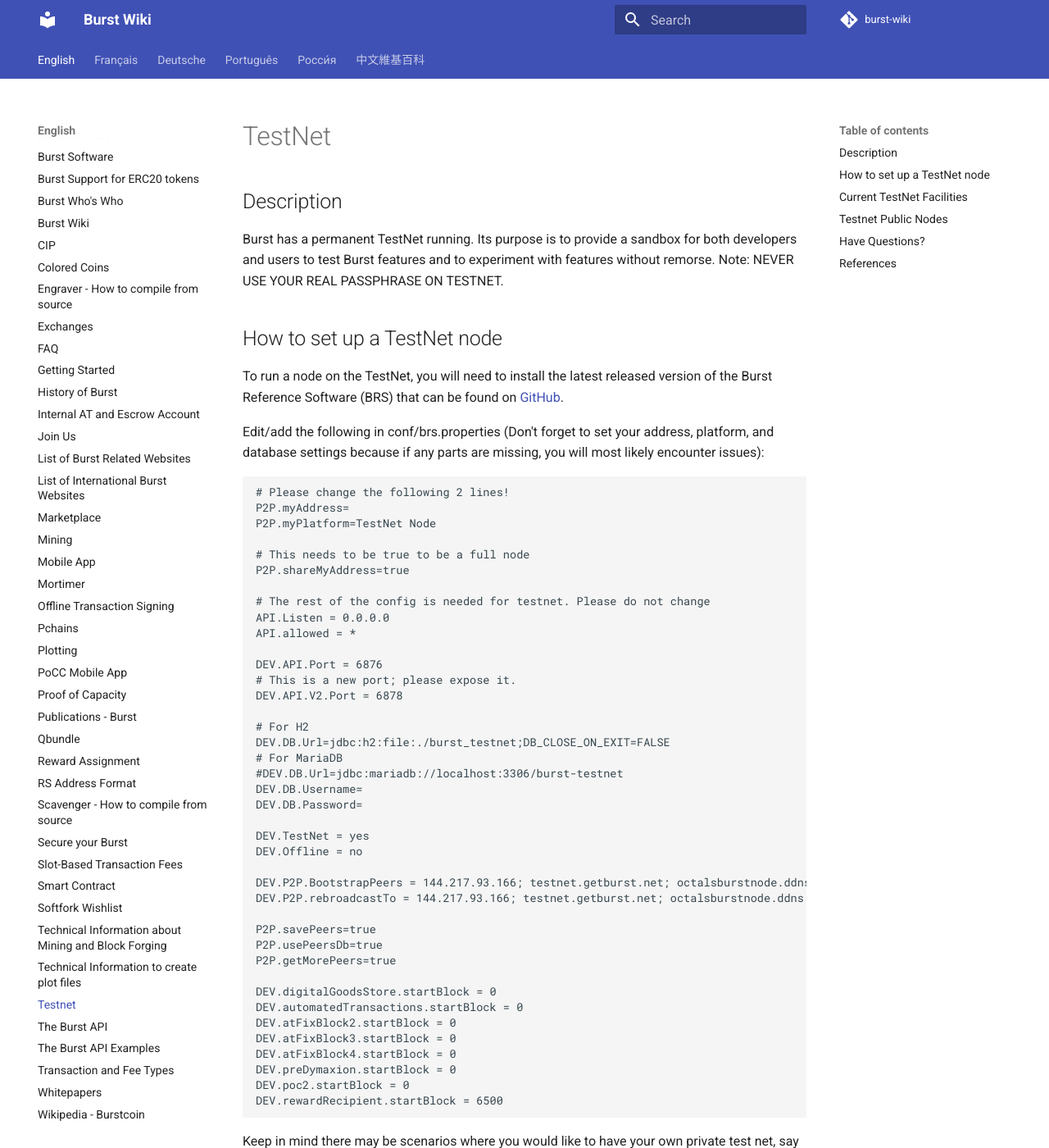
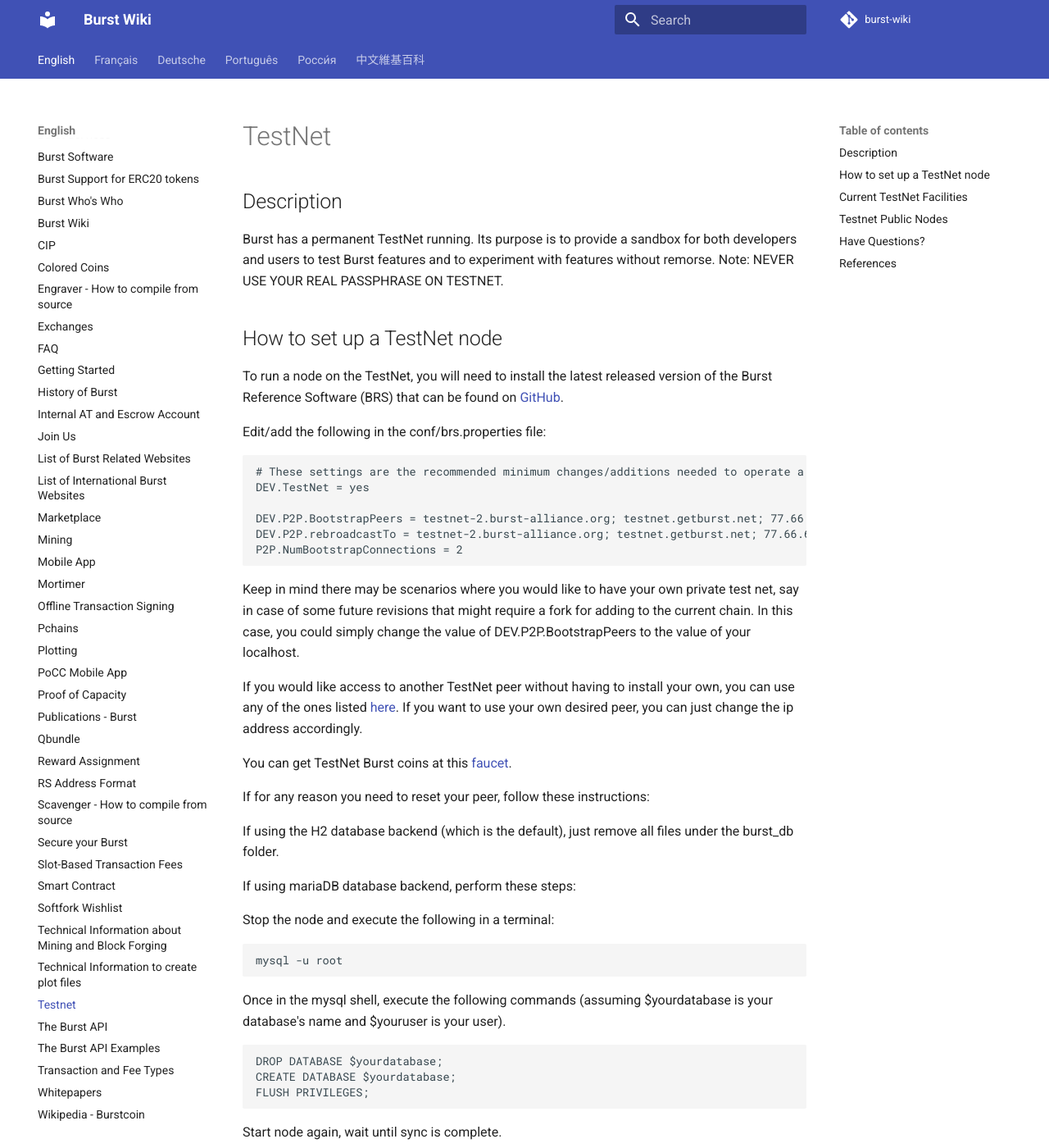
Before and after one commit to burst-apps-team/burst-wiki, an MkDocs documentation site: the page built from docs/en/testnet.md, in a window 1280 px wide and 1400 px high. Shown: the whole window at 82% size. Built offline with MkDocs 1.6.1 and Material for MkDocs 9.7.7, drawn with Linux system fonts in a browser that asks for light colours; comment, search, counter and statistics services are not loaded; old or Windows-style settings are respelled for this version of MkDocs.

Commit message:
Update testnet.md

````diff
--- a/docs/en/testnet.md
+++ b/docs/en/testnet.md
@@ -8,49 +8,15 @@ Burst has a permanent TestNet running. Its purpose is to provide a sandbox for b
 
 To run a node on the TestNet, you will need to install the latest released version of the Burst Reference Software (BRS) that can be found on [GitHub](https://github.com/burst-apps-team/burstcoin/releases).
 
-Edit/add the following in conf/brs.properties (Don't forget to set your address, platform, and database settings because if any parts are missing, you will most likely encounter issues):
+Edit/add the following in the conf/brs.properties file:
 
 ```properties
-# Please change the following 2 lines!
-P2P.myAddress=
-P2P.myPlatform=TestNet Node
+# These settings are the recommended minimum changes/additions needed to operate a TestNet node
+DEV.TestNet = yes
 
-# This needs to be true to be a full node
-P2P.shareMyAddress=true
-
-# The rest of the config is needed for testnet. Please do not change
-API.Listen = 0.0.0.0
-API.allowed = *
-
-DEV.API.Port = 6876
-# This is a new port; please expose it.
-DEV.API.V2.Port = 6878
-
-# For H2
-DEV.DB.Url=jdbc:h2:file:./burst_testnet;DB_CLOSE_ON_EXIT=FALSE
-# For MariaDB
-#DEV.DB.Url=jdbc:mariadb://localhost:3306/burst-testnet
-DEV.DB.Username=
-DEV.DB.Password=
-
-DEV.TestNet = yes
-DEV.Offline = no
-
-DEV.P2P.BootstrapPeers = 144.217.93.166; testnet.getburst.net; octalsburstnode.ddns.net; 3.16.150.48; 75.100.126.230; testddns.gotdns.com; aya.onthewifi.com; 212.37.175.94; burst-node-test.duckdns.org; test-burst.megash.it; happyfarmer.internet-box.ch;
-DEV.P2P.rebroadcastTo = 144.217.93.166; testnet.getburst.net; octalsburstnode.ddns.net; 3.16.150.48; 75.100.126.230; testddns.gotdns.com; aya.onthewifi.com; 212.37.175.94; burst-node-test.duckdns.org; test-burst.megash.it; happyfarmer.internet-box.ch;
-
-P2P.savePeers=true
-P2P.usePeersDb=true
-P2P.getMorePeers=true
-
-DEV.digitalGoodsStore.startBlock = 0
-DEV.automatedTransactions.startBlock = 0
-DEV.atFixBlock2.startBlock = 0
-DEV.atFixBlock3.startBlock = 0
-DEV.atFixBlock4.startBlock = 0
-DEV.preDymaxion.startBlock = 0
-DEV.poc2.startBlock = 0
-DEV.rewardRecipient.startBlock = 6500
+DEV.P2P.BootstrapPeers = testnet-2.burst-alliance.org; testnet.getburst.net; 77.66.65.240; 77.68.73.180;
+DEV.P2P.rebroadcastTo = testnet-2.burst-alliance.org; testnet.getburst.net; 77.66.65.240; 77.68.73.180;
+P2P.NumBootstrapConnections = 2
 ```
 Keep in mind there may be scenarios where you would like to have your own private test net, say in case of some future revisions that might require a fork for adding to the current chain. In this case, you could simply change the value of DEV.P2P.BootstrapPeers to the value of your localhost.
 
````
